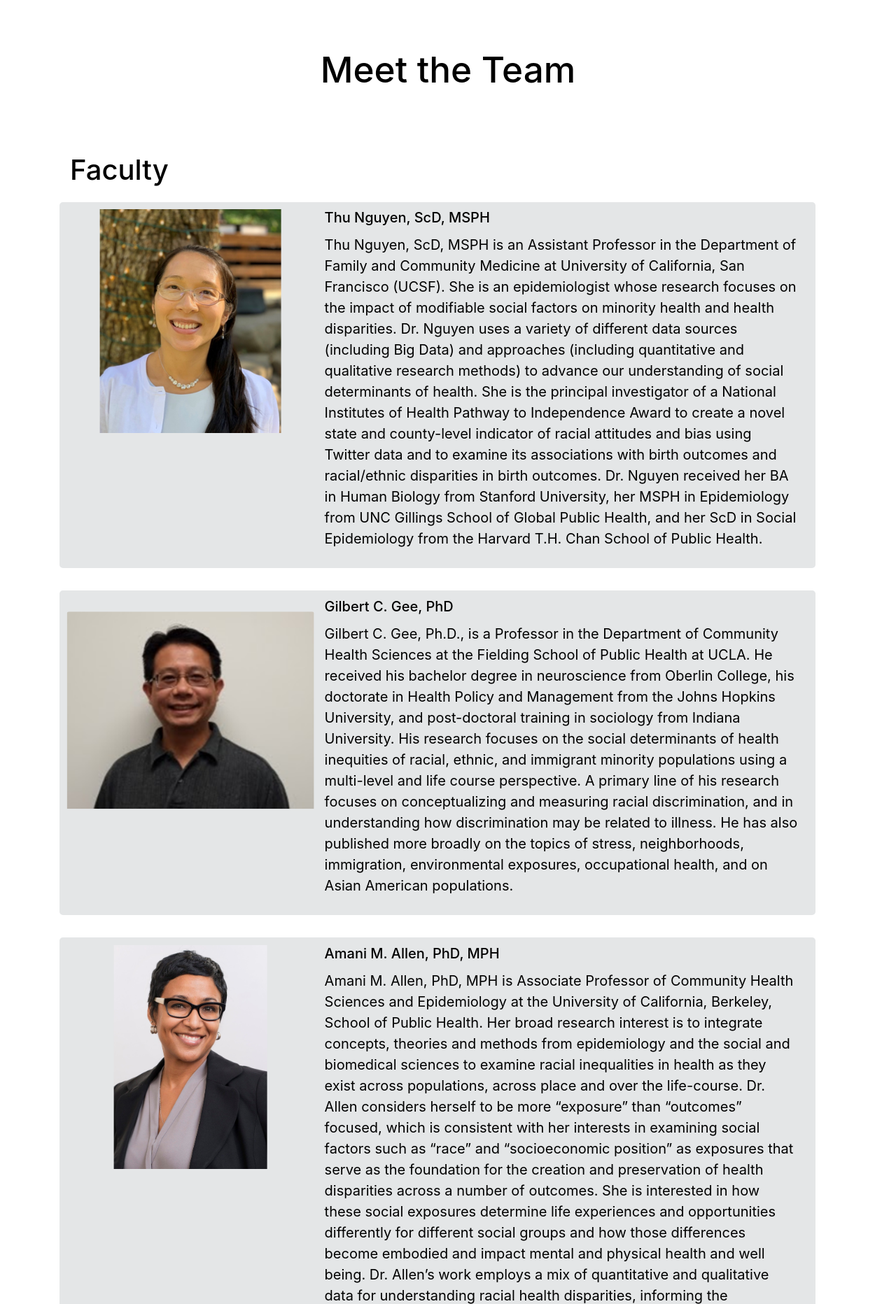
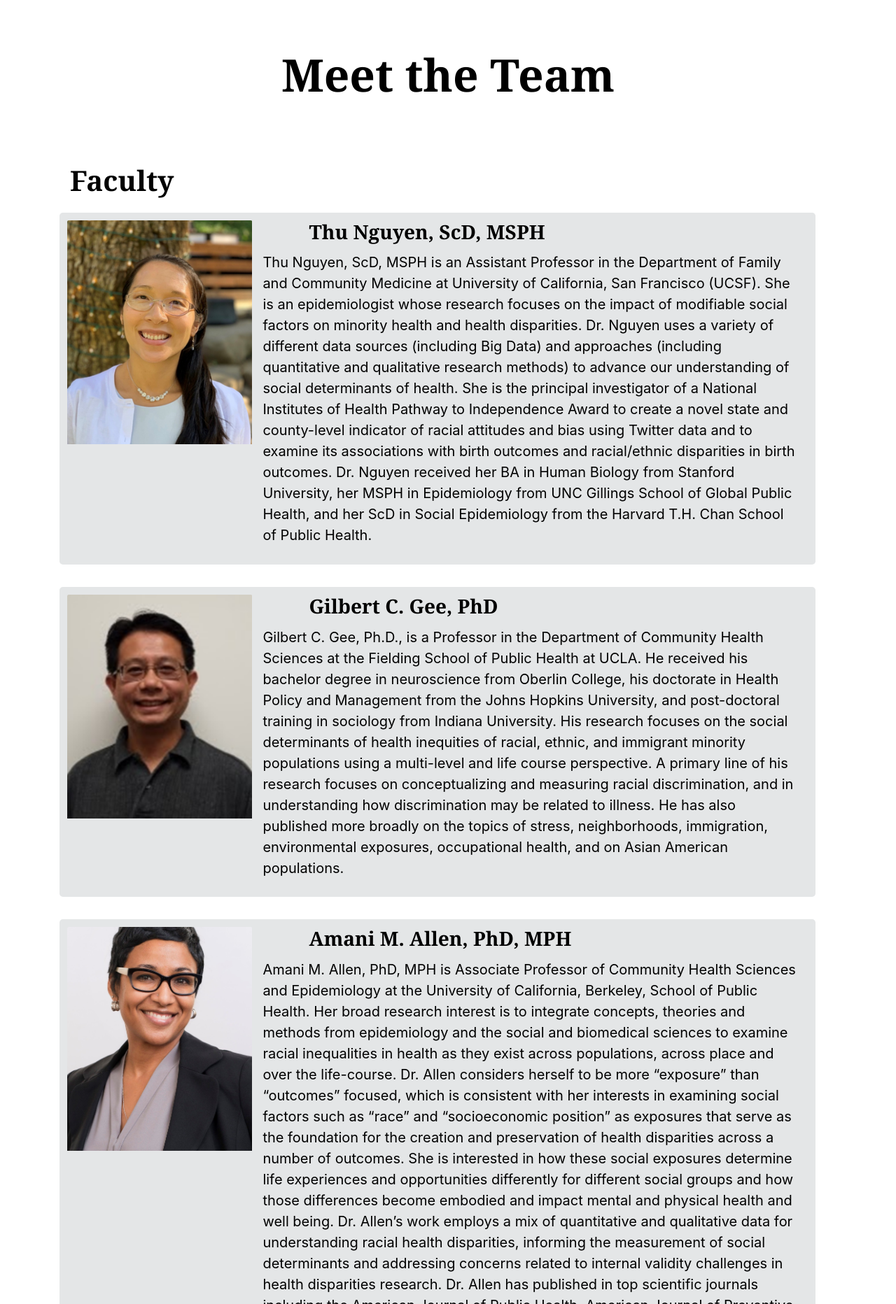
Before and after one commit to jacksonmichaels/bd4he_site, a Flask app: page /bios in a window 1280 px wide. Shown: the part 56-1920 px from the top of the page at 70% size. Run offline with Flask 2, Linux system fonts and the light colour scheme; some libraries are stand-ins or nearby versions.

Commit message:
good version

```diff
--- a/app/static/main.css
+++ b/app/static/main.css
@@ -4,6 +4,13 @@
 body {
     background-color: #ececec;
 } */
+
+
+@font-face {
+font-family: "logoFont";
+src: url("https://bd4he-299016.wl.r.appspot.com/static/Spectral-ExtraBold.ttf") format("truetype"),
+}
+
 
 :root {
     --sage: #608545;
@@ -19,10 +26,15 @@ p {
     font-size:20px;
 }
 
+.bio-img-div {
+    overflow:hidden;
+    width: 15rem;
+}
+
 .card-img-top {
-    object-fit: contain !important;
-    max-width: 100%;
-    max-height: 100%;
+    width: 100%;
+    height: 100%;
+    object-fit: cover !important;
 }
 
 
@@ -42,8 +54,6 @@ p {
     padding: 10px;
 }
 
-#mission_box {
-}
 
 #site_header{
     margin-top: 2%;
@@ -71,10 +81,6 @@ p {
 
 .showContent {
     line-height: 1em;
-    height: auto;
-}
-
-.showContent{
     height: auto;
 }
 
@@ -130,17 +136,21 @@ br {
 #logo_div {
     padding-top: 5rem;
     text-align: center;
-    color: #dddddd;
+    color: white;
     pointer-events:none;
 }
 
+h1, h2, h3 {
+    font-family: 'Georgia' !important;
+    font-weight: bold;
+}
+
 #logo_div h1 {
-    font-size: 7vw;
+    font-size: 8rem;
     text-align: center;
-    height: 35vh;
 }
-#logo_div p {
-    font-size: 3vw;
+#logo_div h2 {
+    font-size: 5rem;
     text-align: center;
 }
 
@@ -185,7 +195,7 @@ br {
 }
 
 .research_banner {
-    background-color: var(--theme-color);
+    background-color: var(--theme-color) !important;
     color: white;
     text-align: center;
     padding: 10px;
--- a/app/static/main.js
+++ b/app/static/main.js
@@ -3,7 +3,7 @@ $(document).ready(function() {
     parent.location.hash = ''
 
 
-    if ($(window).width() <=  992) {
+    if ($(window).width() <=  720) {
         $(".comment").shorten({"showChars" : 70});
         $(".navbar-brand").html('BD4HE')
     } else {
@@ -19,7 +19,7 @@ $(document).ready(function() {
 });
 
 $( window ).resize(function() {
-    if ($(window).width() <=  992) {
+    if ($(window).width() <=  720) {
         $(".comment").shorten({"showChars" : 70});
         $(".navbar-brand").html('BD4HE')
     } else {
--- a/app/templates/pages/bios.html
+++ b/app/templates/pages/bios.html
@@ -7,7 +7,7 @@
 <div class="row" style="margin-top: 4.5vh">
     <div class="container">
       <div  style="margin: 8%">
-      <h1 style="font-size: 4vw; text-align: center;">Meet the Team</h1>
+      <h1 style="font-size: 4rem; text-align: center;">Meet the Team</h1>
       <!-- <div class="row">
         {% for institution in institutions%}
         <div class="col-3" style="height: 160px; width: 160px; position: relative;">
@@ -19,14 +19,14 @@
       <div class="container">
         <h1>Faculty</h1>
         {% for person in faculty%}
-          <div class="row jumbotron bio_box container" style="margin-top: 2%; padding: 1%">
-            <div class="col-lg-4 col-md-12 "  style="height: 20rem;" style="position: relative">
+          <div class="row jumbotron bio_box container justify-content-center" style="margin-top: 2%; padding: 1%;">
+            <div class="col-md-3 col-sm-10 bio-img-div"  style="height: 20rem;" style="position: relative">
               <img src="{{'static/images' + person['img']}}" class="card-img-top center" alt="...">
             </div>
-            <div class="col-lg-8 col-md-12" style="overflow: hidden;">
-              <div class="row">
+            <div class="col-md-9 col-sm-12" style="overflow: hidden;">
+              <div class="row justify-content-center">
                 <div class="col-10">
-                  <h5 class="card-title">{{person['name']}}</h5>
+                  <h3 class="card-title">{{person['name']}}</h3>
                 </div>
               </div>
               <p class ="comment" id="{{person['name']}}" class="card-text bio-card hideContent">{{person['bio']}}</p>
@@ -34,19 +34,19 @@
           </div>
         {%endfor%}
       </div>
-      <div id="research_banner">
+      <div class="research_banner">
           <h1>Postdoctoral Scholars, Students, and Researchers</h1>
       </div>
       <div class="container">
         {% for person in non_faculty%}
-        <div class="row jumbotron bio_box container" style="margin-top: 2%; padding: 1%">
-            <div class="col-lg-4 col-md-12 "  style="height: 20rem;" style="position: relative">
-              <img src="{{'static/images' + person['img']}}" class="card-img-top center"  alt="...">
+          <div class="row jumbotron bio_box container" style="margin-top: 2%; padding: 1%">
+            <div class="col-lg-3 col-md-12 bio-img-div"  style="height: 20rem;" style="position: relative">
+              <img src="{{'static/images' + person['img']}}" class="card-img-top center" alt="...">
             </div>
-            <div class="col-lg-8 col-md-12" style="overflow: hidden;">
+            <div class="col-lg-9 col-md-12" style="overflow: hidden;">
               <div class="row">
                 <div class="col-10">
-                  <h5 class="card-title">{{person['name']}}</h5>
+                  <h3 class="card-title">{{person['name']}}</h3>
                 </div>
               </div>
               <p class ="comment" id="{{person['name']}}" class="card-text bio-card hideContent">{{person['bio']}}</p>
--- a/app/templates/pages/everything.html
+++ b/app/templates/pages/everything.html
@@ -12,8 +12,8 @@
 
 
 <div id="logo_div">
-  <h1 style="font-weight: bold;  font-family: Arial, Helvetica, sans-serif; padding-bottom: 0">Big Data for <br> Health Equity</h1>
-  <h2 class = "center-h" style="font-weight: bold;  font-family: Arial, Helvetica, sans-serif; font-size: 5vw">BD4HE</h2>
+  <h1 style="padding-bottom: 0">Big Data for <br> Health Equity</h1>
+  <h2 class = "center-h">BD4HE</h2>
   <br>
 </div>
 <!--
```
Also changed, not shown: app/static/Spectral-ExtraBold.ttf (added).
